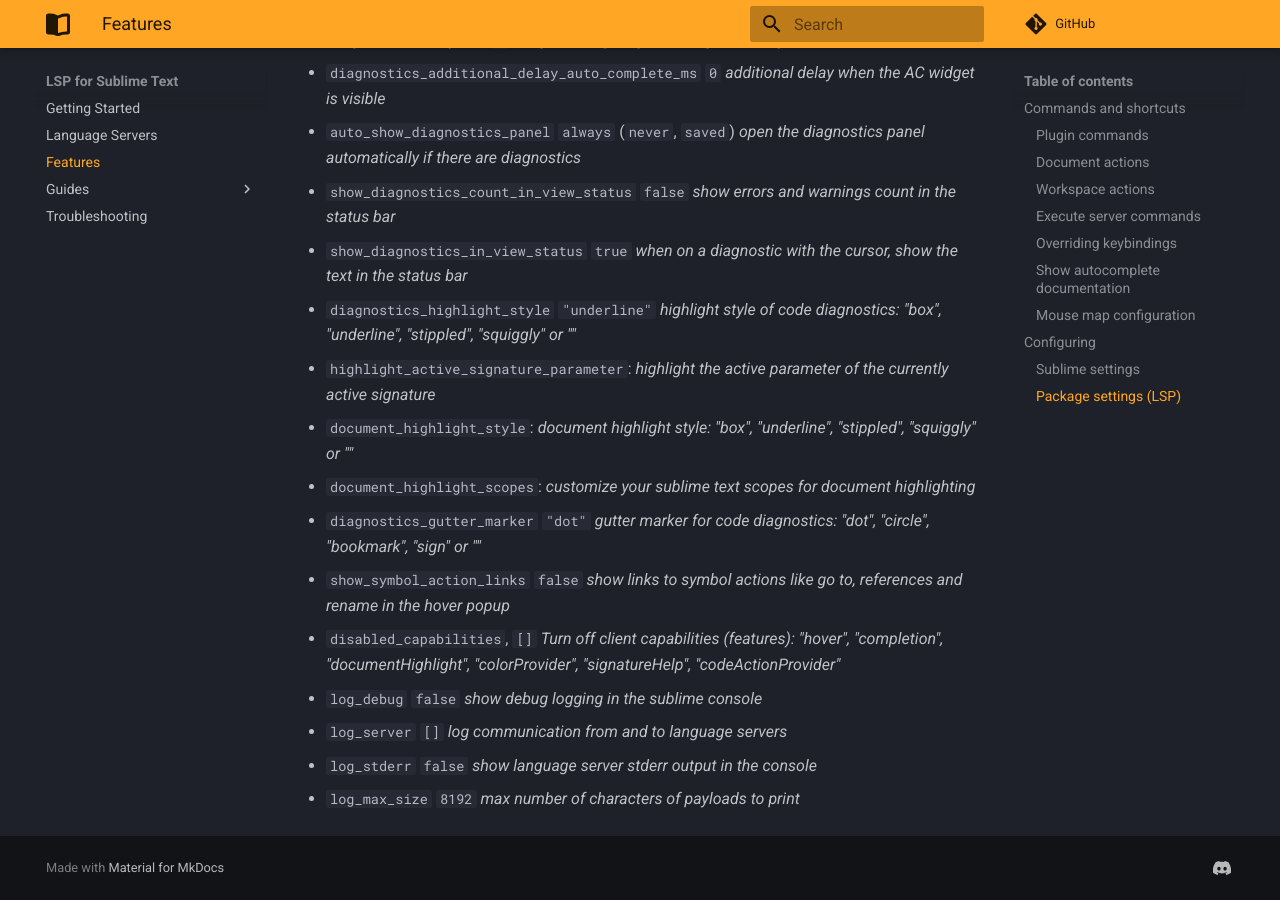
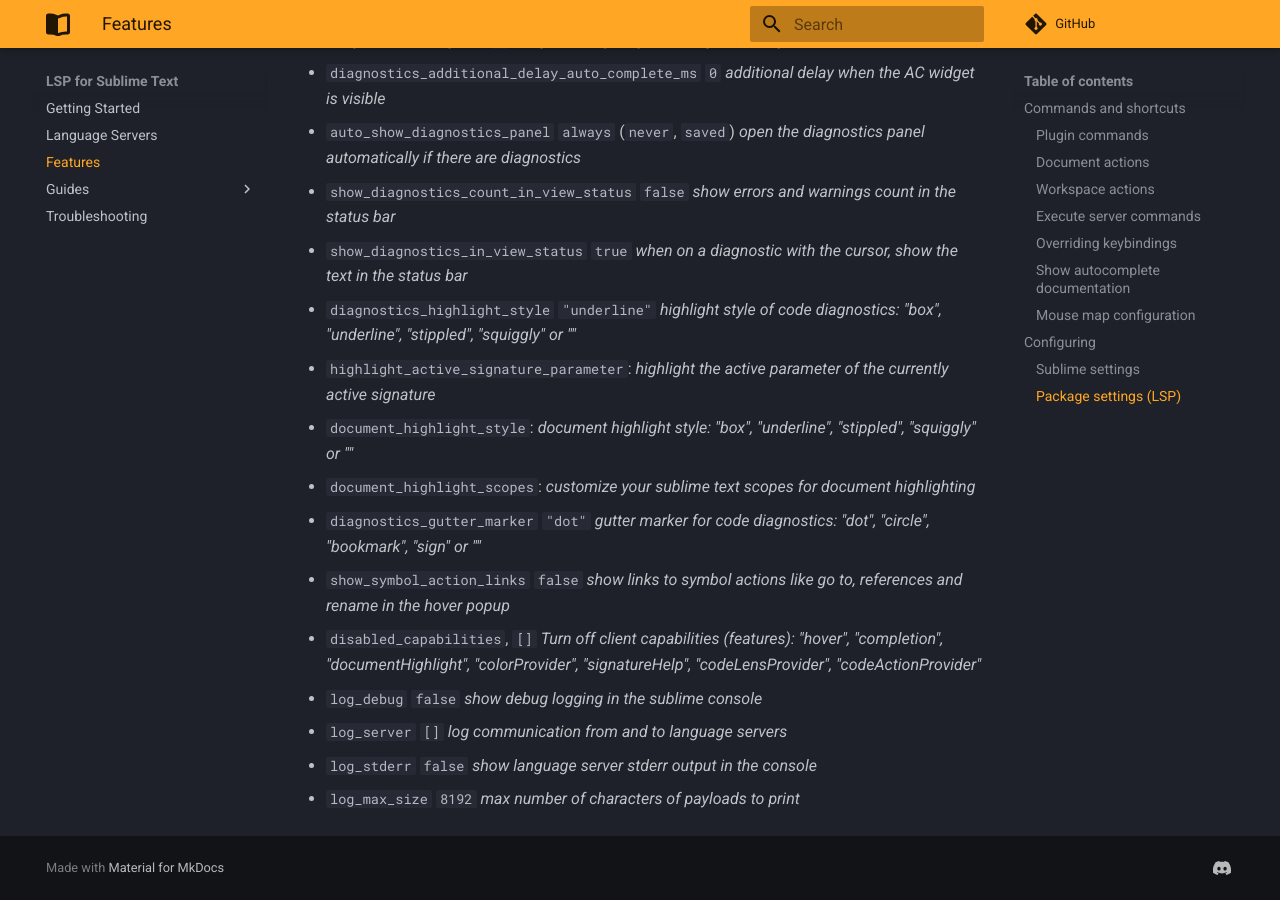
Before and after one commit to sublimelsp/LSP, an MkDocs documentation site: the page built from docs/src/features.md, in a window 1280 px wide and 900 px high, scrolled down 5001 px. Built offline with MkDocs 1.6.1 and Material for MkDocs 9.7.7, drawn with Linux system fonts in a browser that asks for light colours; comment, search, counter and statistics services are not loaded.

Commit message:
add codeLensProvider to the settings desciption and json schema

```diff
--- a/docs/src/features.md
+++ b/docs/src/features.md
@@ -179,7 +179,7 @@ Add these settings to LSP settings, your Sublime settings, Syntax-specific setti
 * `document_highlight_scopes`: *customize your sublime text scopes for document highlighting*
 * `diagnostics_gutter_marker` `"dot"` *gutter marker for code diagnostics: "dot", "circle", "bookmark", "sign" or ""*
 * `show_symbol_action_links` `false` *show links to symbol actions like go to, references and rename in the hover popup*
-* `disabled_capabilities`, `[]` *Turn off client capabilities (features): "hover", "completion", "documentHighlight", "colorProvider", "signatureHelp", "codeActionProvider"*
+* `disabled_capabilities`, `[]` *Turn off client capabilities (features): "hover", "completion", "documentHighlight", "colorProvider", "signatureHelp", "codeLensProvider", "codeActionProvider"*
 * `log_debug` `false` *show debug logging in the sublime console*
 * `log_server` `[]` *log communication from and to language servers*
 * `log_stderr` `false` *show language server stderr output in the console*
--- a/sublime-package.json
+++ b/sublime-package.json
@@ -340,6 +340,7 @@
                   "colorProvider",
                   "documentHighlight",
                   "signatureHelp",
+                  "codeLensProvider",
                   "codeActionProvider"
                 ]
               },
```
Also changed, not shown: 1 other file.
